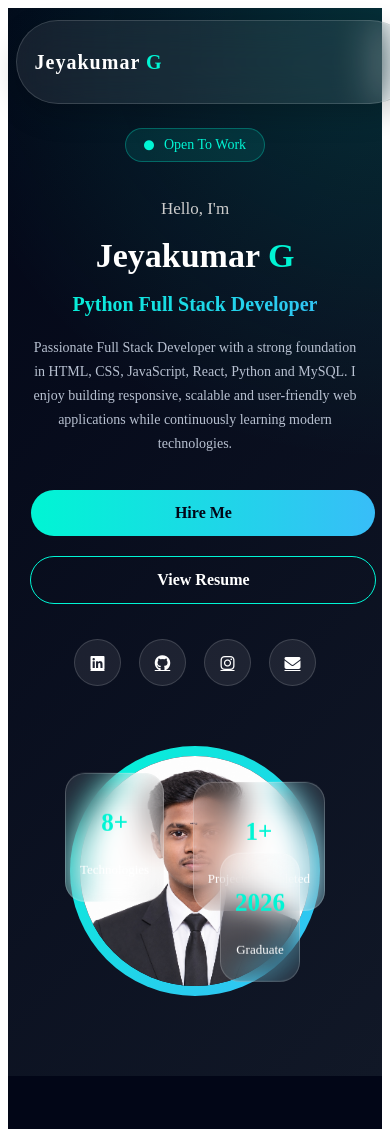
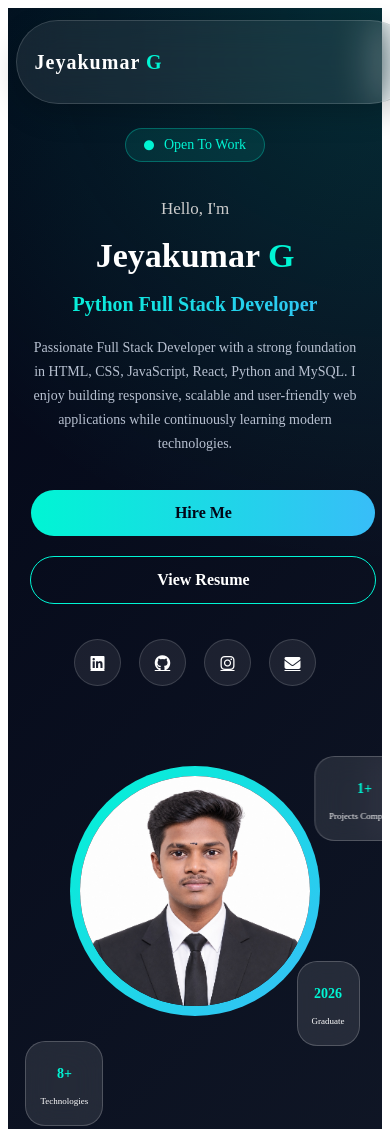
Before and after one commit to gjeyakumar13-art/jeyakumar-portfolio, a plain HTML site: page index.html in a window 390 px wide. Shown: the top 1129 px of the page. Drawn offline with Linux system fonts and the light colour scheme.

Commit message:
Improved hero profile card responsiveness

```diff
--- a/portfolio.css
+++ b/portfolio.css
@@ -513,23 +513,7 @@
     0 25px 50px rgba(0,245,212,.15);
 }
 
-.project-image{
-    position:relative;
-    width:100%;
-    background:#111827;
-    display:flex;
-    align-items:center;
-    justify-content:center;
-}
-
-.project-image img{
-    width:100%;
-    height:auto;
-    object-fit:contain;
-    object-position:center;
-    display:block;
-    transition:.5s;
-}
+
 
 .project-card:hover img{
     transform:scale(1.1);
@@ -997,7 +981,6 @@
     transform:translateY(-8px);
 }
 
-
 /* =========================================
    RESPONSIVE DESIGN
    Desktop | Laptop | Tablet | Mobile
@@ -1008,6 +991,187 @@
    LARGE LAPTOP & SMALL DESKTOP
    1024px and below
 ========================================= */
+
+/* =========================================
+   HERO PROFILE & FLOATING CARDS RESPONSIVE
+========================================= */
+
+/* Tablet */
+@media (max-width: 768px){
+
+    .hero-right{
+        width:100%;
+        position:relative;
+        display:flex;
+        justify-content:center;
+        margin-top:30px;
+        min-height:450px;
+    }
+
+    .image-box{
+        width:300px;
+        height:300px;
+    }
+
+    .card1{
+        top:0;
+        right:5%;
+    }
+
+    .card2{
+        bottom:70px;
+        left:5%;
+    }
+
+    .card3{
+        bottom:0;
+        right:50%;
+        transform:translateX(50%);
+    }
+
+}
+
+
+/* Mobile */
+@media (max-width: 600px){
+
+    .hero-right{
+        position:relative;
+        width:100%;
+        min-height:520px;
+        display:flex;
+        justify-content:center;
+        align-items:flex-start;
+        padding-top:20px;
+    }
+
+    .image-box{
+        width:240px;
+        height:240px;
+        position:relative;
+        z-index:1;
+    }
+
+
+    /* அனைத்து cards-க்கும் common style */
+
+    .experience-card{
+        position:absolute;
+        z-index:2;
+        padding:10px 14px;
+        animation:none;
+        text-align:center;
+    }
+
+    .experience-card h3{
+        font-size:16px;
+    }
+
+    .experience-card p{
+        font-size:10px;
+    }
+
+
+    /* Card 1 - Imageக்கு மேலே */
+
+    .card1{
+        top:0;
+        right:50%;
+        transform:translateX(50%);
+    }
+
+
+    /* Card 2 - Imageக்கு கீழே Left */
+
+    .card2{
+        top:310px;
+        bottom:auto;
+        left:5%;
+    }
+
+
+    /* Card 3 - Imageக்கு கீழே Right */
+
+    .card3{
+        top:310px;
+        bottom:auto;
+        right:5%;
+        transform:none;
+    }
+
+}
+
+
+/* Small Mobile */
+@media (max-width: 480px){
+
+    .hero-right{
+        min-height:500px;
+    }
+
+    .image-box{
+        width:220px;
+        height:220px;
+    }
+
+
+    .card1{
+        top:0;
+    }
+
+
+    .card2{
+        top:285px;
+        left:0;
+    }
+
+
+    .card3{
+        top:205px;
+        right:0;
+    }
+
+
+    .experience-card{
+        padding:8px 10px;
+    }
+
+    .experience-card h3{
+        font-size:14px;
+    }
+
+    .experience-card p{
+        font-size:9px;
+    }
+
+}
+
+
+/* Very Small Mobile */
+@media (max-width: 360px){
+
+    .hero-right{
+        min-height:470px;
+    }
+
+    .image-box{
+        width:200px;
+        height:200px;
+    }
+
+    .card2{
+        top:260px;
+    }
+
+    .card3{
+        top:260px;
+    }
+
+    .experience-card h3{
+        font-size:12px;
+    }
+
+}
 
 @media (max-width: 1024px){
 
```
